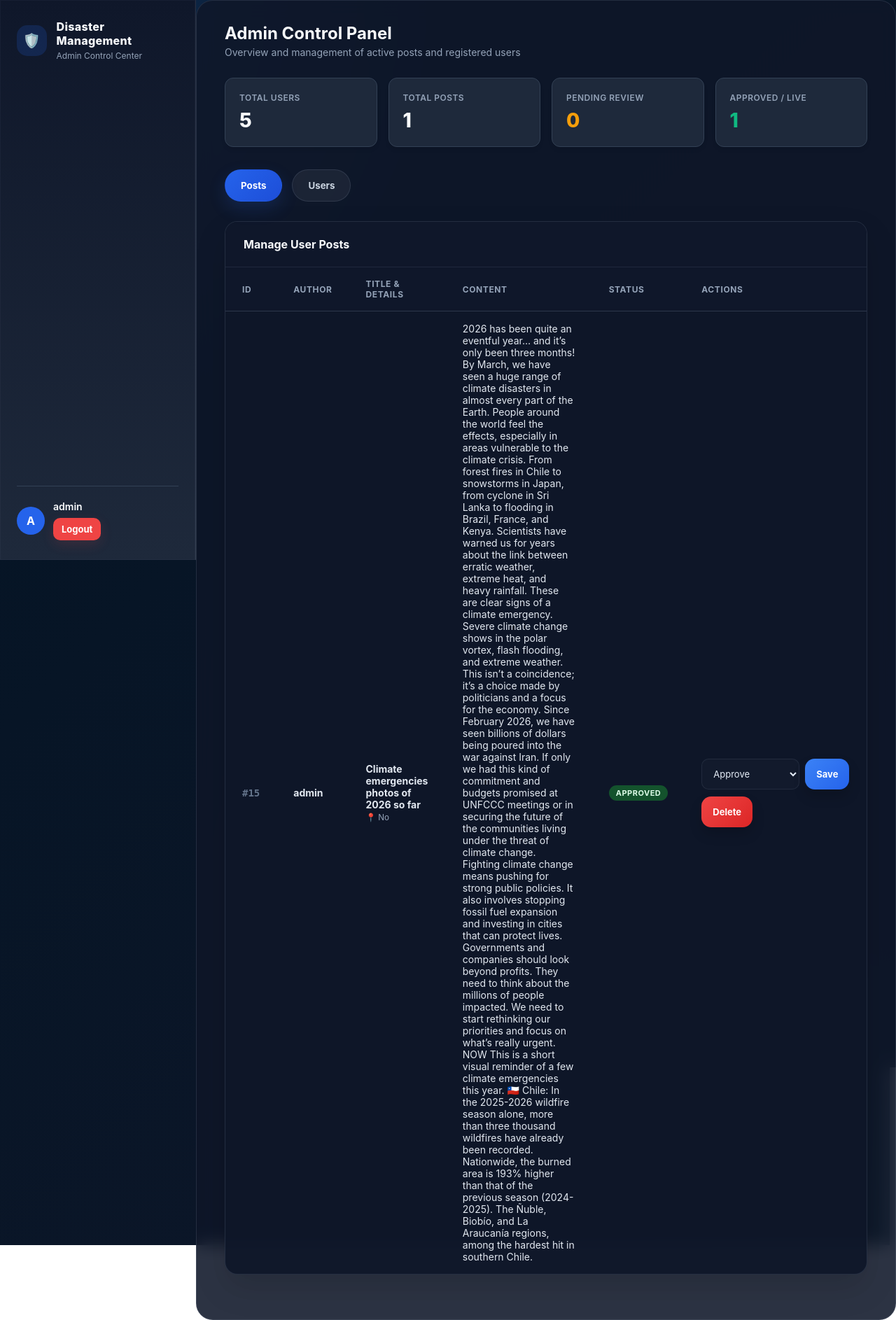
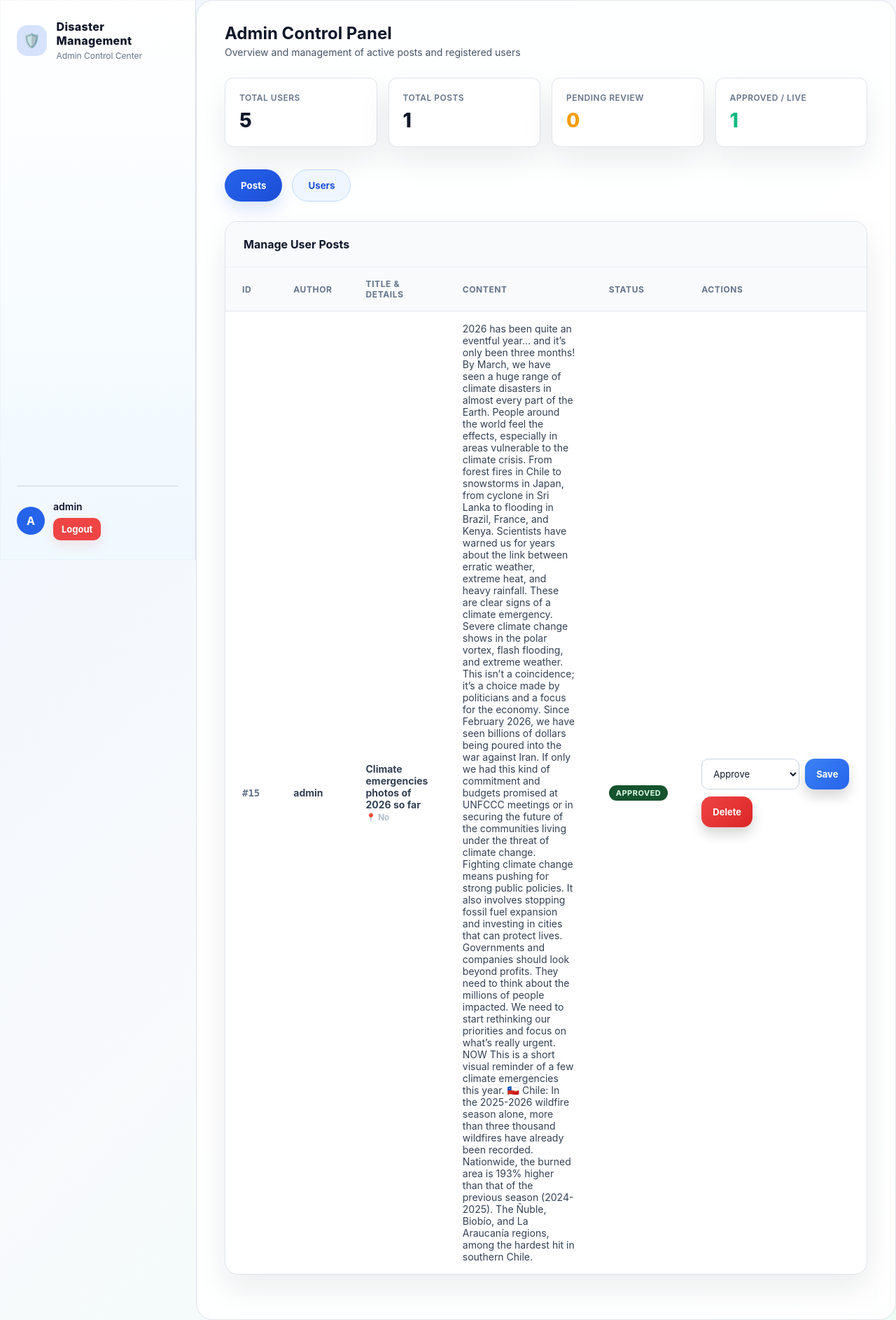
Before and after one commit to xrashmikavihanga/Light-theam-web-project, a PHP site: page /admin.php in a window 1280 px wide. Shown: the whole page at 70% size. Run offline with PHP 8.4, Linux system fonts and the light colour scheme; a user stored in the database is signed in; data comes from the database, SQL or seed files in the repository.

Commit message:
Light mode c onverted sucesully

```diff
--- a/admin.php
+++ b/admin.php
@@ -147,7 +147,7 @@ $usersResult = $conn->query("
     <title>Admin Dashboard - Control Panel</title>
     <link rel="stylesheet" href="./styles/style.css">
 </head>
-<body class="dashboard-body">
+<body class="dashboard-body admin-body">
 
 <div class="dashboard-wrapper">
 
--- a/styles/style.css
+++ b/styles/style.css
@@ -546,8 +546,6 @@ body.dashboard-body {
     height: 100%;
     object-fit: cover;
     display: block;
-}
-
 }
 
 .contact-panel {
@@ -1143,3 +1141,206 @@ body.dashboard-body .comment-input {
     text-align: center;
     color: #64748b;
 }
+
+/* Light mode */
+body:not(.auth-body):not(.dashboard-body) {
+    background: linear-gradient(135deg, #f8fafc, #e2e8f0);
+    color: #0f172a;
+}
+
+.auth-body,
+body.dashboard-body {
+    background: linear-gradient(135deg, #eff6ff 0%, #f8fafc 55%, #ecfdf5 100%);
+    color: #0f172a;
+}
+
+body.admin-body .main-content {
+    background: rgba(255, 255, 255, 0.9);
+}
+
+body.admin-body .sidebar {
+    background: linear-gradient(180deg, #ffffff 0%, #f0f9ff 100%);
+}
+
+body.admin-body .stat-card,
+body.admin-body .content-card {
+    background: #ffffff;
+}
+
+body.admin-body .card-header,
+body.admin-body .styled-table th {
+    background: #f8fafc;
+}
+
+body.admin-body .styled-table td {
+    color: #334155;
+}
+
+body.admin-body .styled-table tbody tr:hover {
+    background-color: #f1f5f9;
+}
+
+.auth-visual {
+    background: rgba(255, 255, 255, 0.88);
+    border-color: rgba(148, 163, 184, 0.3);
+    box-shadow: 0 28px 80px rgba(15, 23, 42, 0.12);
+}
+
+.auth-visual h1,
+.auth-visual p,
+.feature-item,
+.brand-title,
+.user-name,
+.page-title,
+.card-heading,
+.section-title,
+.post-title,
+.card-header h3,
+.stat-value {
+    color: #0f172a;
+}
+
+.auth-visual p,
+.feature-item,
+.panel-description,
+.page-subtitle,
+.team-card p,
+.contact-item,
+.post-body,
+.file-upload-filename {
+    color: #475569;
+}
+
+.main-content {
+    background: rgba(255, 255, 255, 0.78);
+    border-color: rgba(148, 163, 184, 0.28);
+}
+
+.sidebar {
+    background: linear-gradient(180deg, #ffffff 0%, #eff6ff 100%);
+    border-right-color: rgba(148, 163, 184, 0.3);
+    box-shadow: inset 0 0 0 1px rgba(148, 163, 184, 0.08);
+}
+
+.brand-subtitle,
+.stat-title,
+.styled-table th,
+.post-meta,
+.comments-heading,
+.form-disclaimer,
+.empty-feed {
+    color: #64748b;
+}
+
+.user-profile {
+    border-top-color: #cbd5e1;
+}
+
+.team-card,
+.contact-panel,
+.content-card,
+.stat-card {
+    background: rgba(255, 255, 255, 0.92);
+    border-color: rgba(148, 163, 184, 0.28);
+    box-shadow: 0 20px 45px rgba(15, 23, 42, 0.08);
+}
+
+.welcome-banner {
+    background: #eff6ff;
+    border-color: #bfdbfe;
+    color: #1e3a8a;
+}
+
+.card-header,
+.styled-table th {
+    background: #f8fafc;
+}
+
+.styled-table td {
+    color: #334155;
+    border-bottom-color: #e2e8f0;
+}
+
+.styled-table tbody tr:hover {
+    background-color: #f1f5f9;
+}
+
+.styled-select,
+.form-input,
+.form-textarea,
+.form-file,
+.comment-input,
+select,
+.form-group input {
+    background: #ffffff;
+    color: #0f172a;
+    border-color: #cbd5e1;
+}
+
+body.dashboard-body .form-group label {
+    color: #334155;
+}
+
+body.dashboard-body .form-group input,
+body.dashboard-body .form-group textarea,
+body.dashboard-body .form-group select,
+body.dashboard-body .form-input,
+body.dashboard-body .form-textarea,
+body.dashboard-body .styled-select,
+body.dashboard-body .comment-input {
+    color: #0f172a;
+}
+
+body.dashboard-body .form-input::placeholder,
+body.dashboard-body .form-textarea::placeholder,
+body.dashboard-body .comment-input::placeholder {
+    color: #64748b;
+    opacity: 1;
+}
+
+body.dashboard-body .form-input:focus,
+body.dashboard-body .form-textarea:focus {
+    background: #ffffff;
+    border-color: #2563eb;
+}
+
+.styled-select option {
+    background: #ffffff;
+    color: #0f172a;
+}
+
+.post-create-card {
+    background: linear-gradient(180deg, #f8fbff, #f0fdf4);
+    border-color: #dbeafe;
+}
+
+.file-upload-button,
+.sidebar-link,
+.tab-button {
+    background: #eff6ff;
+    border-color: #bfdbfe;
+    color: #1d4ed8;
+}
+
+.tab-button.active {
+    color: #ffffff;
+}
+
+.tab-button:hover {
+    color: #1d4ed8;
+    background: #dbeafe;
+}
+
+.comment-card {
+    background-color: #f8fafc;
+    border-color: #cbd5e1;
+}
+
+.comment-text {
+    color: #334155;
+}
+
+.post-divider,
+hr {
+    border-top-color: #cbd5e1;
+}
```
Also changed, not shown: homepage.php (+2 -19 lines).
